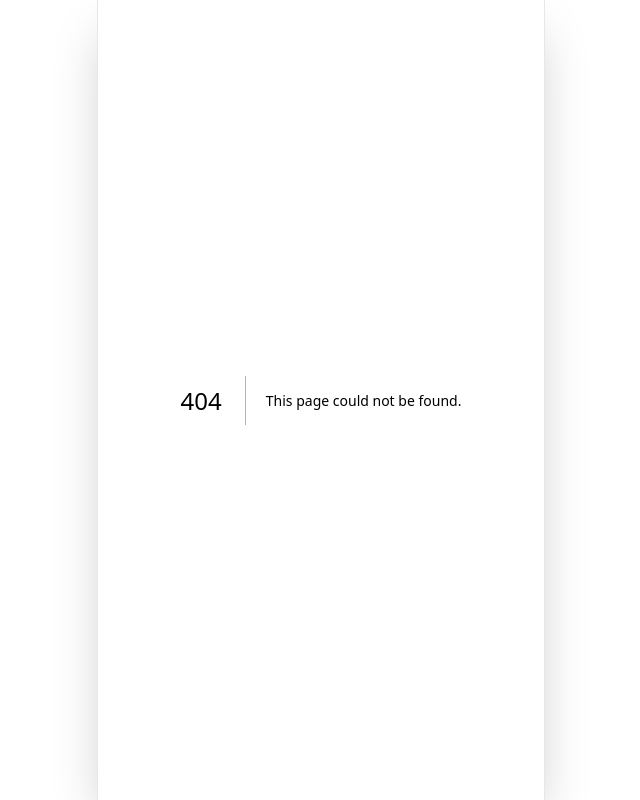
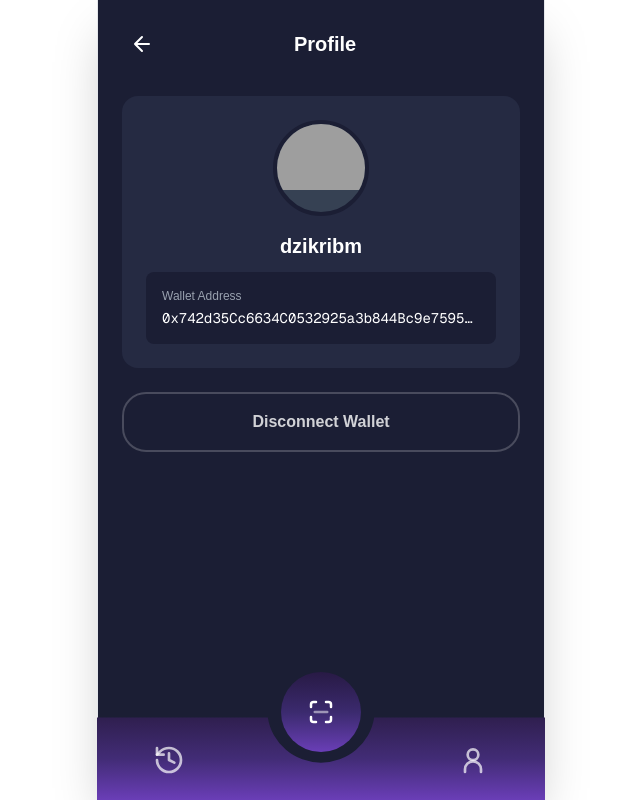
Before and after one commit to nrkahfirhmd/base-hackathon, a Next.js app in the folder frontend/: page /profile in a window 1280 px wide. Before the commit this address had no page. Shown: the whole page, without its empty margins (319-959 px from the left). Built offline with nearby package versions, Linux system fonts and the light colour scheme; grey boxes are pictures that could not be loaded.

Commit message:
feat: add profile page

```diff
--- /dev/null
+++ b/frontend/app/profile/page.tsx
@@ -0,0 +1,61 @@
+"use client";
+import { useRouter } from "next/navigation";
+import Image from "next/image";
+import BottomNav from "@/components/ui/BottonNav";
+import SecondaryButton from "@/components/ui/buttons/SecondaryButton";
+
+export default function ProfilePage() {
+    const router = useRouter();
+
+    // Mock user data
+    const userInfo = {
+        Username: "dzikribm",
+        walletAddress: "0x742d35Cc6634C0532925a3b844Bc9e7595f0bEb",
+    };
+
+    const handleLogout = () => {
+        // Logic logout
+        console.log("Logging out...");
+        router.push("/connect");
+    };
+
+    return (
+        <main className="min-h-screen bg-[#1B1E34] text-white p-6 pb-28">
+            {/* Header */}
+            <div className="flex items-center justify-between mb-8">
+                <button onClick={() => router.back()} className="p-2">
+                    <svg xmlns="http://www.w3.org/2000/svg" width="24" height="24" viewBox="0 0 24 24" fill="none" stroke="currentColor" strokeWidth="2" strokeLinecap="round" strokeLinejoin="round">
+                        <path d="M19 12H5M12 19l-7-7 7-7"/>
+                    </svg>
+                </button>
+                <h1 className="text-xl font-bold">Profile</h1>
+                <div className="w-8"></div>
+            </div>
+
+            {/* Profile Info */}
+            <div className="bg-[#252A42] rounded-2xl p-6 mb-6">
+                <div className="flex flex-col items-center">
+                    <div className="w-24 h-24 rounded-full bg-gray-700 overflow-hidden border-4 border-[#1B1E34] mb-4">
+                        <Image src="/profile-pic.svg" alt="Profile" width={96} height={96} />
+                    </div>
+                    <h2 className="text-xl pb-2 font-bold mb-1">{userInfo.Username}</h2>
+
+                    {/* Wallet Address */}
+                    <div className="w-full bg-[#1B1E34] rounded-lg p-4 flex items-center justify-between">
+                        <div className="flex-1 overflow-hidden">
+                            <p className="text-gray-400 text-xs mb-1">Wallet Address</p>
+                            <p className="text-white text-sm font-mono truncate">{userInfo.walletAddress}</p>
+                        </div>
+                    </div>
+                </div>
+            </div>
+
+            {/* Logout Button */}
+            <SecondaryButton onClick={handleLogout} className="w-full">
+                Disconnect Wallet
+            </SecondaryButton>
+
+            <BottomNav />
+        </main>
+    );
+}
```
